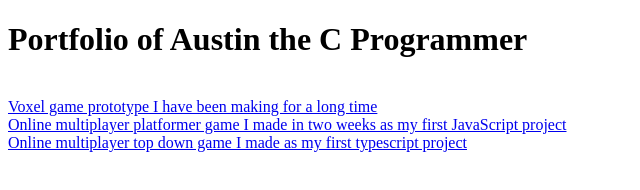
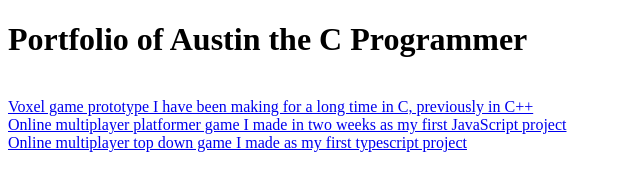
Before and after one commit to electrolys/portfolio, a plain HTML site: page index.html in a window 1280 px wide. Shown: the whole page, without its empty margins (0-640 px from the left). Drawn offline with Linux system fonts and the light colour scheme.

Commit message:
Update index.html

```diff
--- a/index.html
+++ b/index.html
@@ -5,7 +5,7 @@
   </head>
   <br>
   <body>
-    <a href=https://www.youtube.com/watch?v=AxeFeVL-TbA> Voxel game prototype I have been making for a long time </a> <br>
+    <a href=https://www.youtube.com/watch?v=AxeFeVL-TbA> Voxel game prototype I have been making for a long time in C, previously in C++</a> <br>
     <a href=https://thefdxgame.onrender.com> Online multiplayer platformer game I made in two weeks as my first JavaScript project </a> <br>
     <a href=https://thedungeongame.onrender.com> Online multiplayer top down game I made as my first typescript project </a> <br>
   </body>
```
